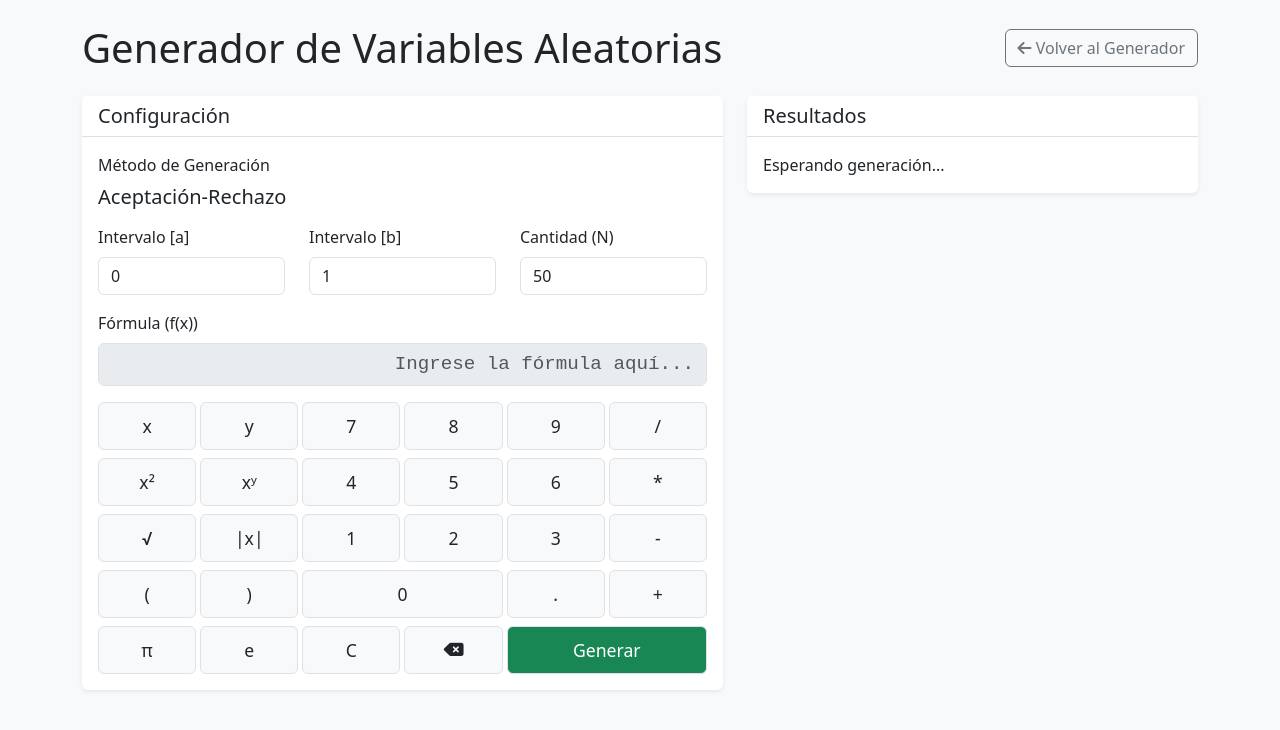
After one commit to alvaroariza/Generador-Aleatorio, a Flask app: page /variableAleatoria in a window 1280 px wide. The commit adds this page. Shown: the top 730 px of the page. Run offline with Flask 3, Linux system fonts and the light colour scheme.

Commit message:
seccion de generacion de variables aleatorias agregada

```diff
--- a/app.py
+++ b/app.py
@@ -13,6 +13,7 @@ from chi_cuadrada import validar_chi_cuadrada
 from distribucion_empirica import calcular_distribuciones
 from kolmogorov_smirnov import validar_kolmogorov_smirnov
 from shannon_entropy import calcular_entropia
+from aceptacion_rechazo import evaluar_aceptacion_rechazo
 
 app = Flask(__name__)
 
@@ -153,5 +154,36 @@ def validar():
         print("Error en /validar:", e)
         return jsonify({"error": f"Error interno: {str(e)}"}), 500
 
+@app.route('/generar-variable', methods=['POST'])
+def generar_variable():
+    if not request.is_json:
+        return jsonify({"error": "Se requiere JSON"}), 400
+
+    data = request.get_json()
+    metodo = data.get('metodo')
+    formula = data.get('formula')
+    resultado = {}
+
+    if metodo == 'rechazo':
+        try:
+            a = float(data.get('a'))
+            b = float(data.get('b'))
+            n = int(data.get('n'))
+            if n <= 0:
+                return jsonify({"error": "La cantidad debe ser un número positivo."}), 400
+            resultado = evaluar_aceptacion_rechazo(formula, a, b, n)
+            if 'error' not in resultado:
+                resultado['metodo'] = 'rechazo'
+        except (ValueError, TypeError):
+            return jsonify({"error": "Parámetros a, b o n inválidos."}), 400
+    else:
+        resultado = {"error": "Método no reconocido."}
+
+    return jsonify(resultado)
+
+@app.route('/variableAleatoria')
+def variable_aleatoria_page():
+    return render_template('variable_aleatoria.html')
+
 if __name__ == '__main__':
     app.run(debug=True)
--- /dev/null
+++ b/static/css/keyboard.css
@@ -0,0 +1,33 @@
+#virtual-keyboard .btn {
+    width: 100%;
+    height: 48px;
+    font-size: 1.1rem;
+    font-weight: 500;
+    padding: 0.5rem;
+    border: 1px solid #dee2e6;
+    background-color: #f8f9fa;
+    color: #212529;
+    display: flex;
+    align-items: center;
+    justify-content: center;
+}
+
+#virtual-keyboard .btn:hover {
+    background-color: #e2e6ea;
+}
+
+#virtual-keyboard .btn-success {
+    background-color: #198754;
+    color: white;
+}
+
+#virtual-keyboard .btn-success:hover {
+    background-color: #157347;
+}
+
+#formula {
+    font-size: 1.2rem;
+    font-family: 'Courier New', Courier, monospace;
+    background-color: #e9ecef;
+    text-align: right;
+}
--- /dev/null
+++ b/static/js/variable_aleatoria.js
@@ -0,0 +1,95 @@
+document.addEventListener('DOMContentLoaded', function() {
+    const formulaInput = document.getElementById('formula');
+    const keyboard = document.getElementById('virtual-keyboard');
+    const generateBtn = document.getElementById('generate');
+
+    // Lógica del teclado
+    keyboard.addEventListener('click', function(e) {
+        if (e.target.tagName !== 'BUTTON' && !e.target.closest('button')) return;
+        const button = e.target.closest('button');
+        if (button.id === 'generate') return; // La lógica de generar está abajo
+
+        const key = button.dataset.key;
+        const id = button.id;
+
+        if (!key && !id) return;
+        let currentValue = formulaInput.value;
+
+        if (id === 'backspace') formulaInput.value = currentValue.slice(0, -1);
+        else if (id === 'clear') formulaInput.value = '';
+        else if (key) formulaInput.value += key;
+    });
+
+    // Lógica del botón Generar
+    generateBtn.addEventListener('click', async function() {
+        const formula = formulaInput.value;
+        const a = document.getElementById('intervalo_a').value;
+        const b = document.getElementById('intervalo_b').value;
+        const n = document.getElementById('cantidad_va').value;
+
+        if (!formula) {
+            alert('Por favor, ingrese una fórmula.');
+            return;
+        }
+
+        if (a === '' || b === '' || n === '') {
+            alert('Por favor, complete los campos de intervalo y cantidad.');
+            return;
+        }
+        if (parseFloat(a) >= parseFloat(b)) {
+            alert('El inicio del intervalo (a) debe ser menor que el final (b).');
+            return;
+        }
+
+        const body = { metodo: 'rechazo', formula, a, b, n };
+
+        try {
+            const response = await fetch('/generar-variable', {
+                method: 'POST',
+                headers: { 'Content-Type': 'application/json' },
+                body: JSON.stringify(body)
+            });
+            const data = await response.json();
+            if (data.error) {
+                alert('Error: ' + data.error);
+                return;
+            }
+            displayResults(data);
+        } catch (error) {
+            console.error('Error en la petición:', error);
+            alert('Ocurrió un error al contactar al servidor.');
+        }
+    });
+
+    function displayResults(data) {
+        const resultsContainer = document.getElementById('va-results');
+        let html = 'Esperando generación...';
+
+        if (data.metodo === 'rechazo') {
+            const eficiencia = (data.n_aceptados / data.n_generados) * 100;
+            html = `
+                <h6>Resultados (Aceptación-Rechazo)</h6>
+                <div class="explicacion-item">Valor de M (máximo): <strong>${data.M.toFixed(4)}</strong></div>
+                <div class="explicacion-item">Aceptados: <strong>${data.n_aceptados} de ${data.n_generados}</strong> (${eficiencia.toFixed(1)}%)</div>
+
+                <h6 class="mt-3">Tabla de Simulación:</h6>
+                <div class="table-responsive" style="max-height: 300px; overflow-y: auto;">
+                    <table class="table table-sm table-hover">
+                        <thead><tr><th>r1</th><th>r2</th><th>VAX</th><th>f(VAX)</th><th>f(VAX)/M</th><th>Aceptado</th></tr></thead>
+                        <tbody>`;
+            data.tabla.forEach(row => {
+                html += `<tr>
+                    <td>${row.r1.toFixed(4)}</td><td>${row.r2.toFixed(4)}</td><td>${row.vax.toFixed(4)}</td>
+                    <td>${row.fx_vax.toFixed(4)}</td><td>${row.fx_vax_div_M.toFixed(4)}</td>
+                    <td><span class="badge bg-${row.aceptado === 'Sí' ? 'success' : 'danger'}">${row.aceptado}</span></td>
+                </tr>`;
+            });
+            html += '</tbody></table></div>';
+
+            if (data.variables_aceptadas.length > 0) {
+                html += `<h6 class="mt-3">Variables Aceptadas:</h6><div class="numeros-generados">${data.variables_aceptadas.map(v => v.toFixed(4)).join(', ')}</div>`;
+            }
+        }
+        resultsContainer.innerHTML = html;
+    }
+});
--- /dev/null
+++ b/templates/variable_aleatoria.html
@@ -0,0 +1,125 @@
+<!DOCTYPE html>
+<html lang="es">
+<head>
+    <meta charset="UTF-8">
+    <meta name="viewport" content="width=device-width, initial-scale=1.0">
+    <title>Generador de Variables Aleatorias</title>
+    <link href="https://cdn.jsdelivr.net/npm/bootstrap@5.3.0/dist/css/bootstrap.min.css" rel="stylesheet">
+    <link href="https://cdnjs.cloudflare.com/ajax/libs/font-awesome/6.0.0/css/all.min.css" rel="stylesheet">
+    <link rel="stylesheet" href="{{ url_for('static', filename='css/style.css') }}">
+    <link rel="stylesheet" href="{{ url_for('static', filename='css/keyboard.css') }}">
+</head>
+<body>
+    <div class="container mt-4">
+        <div class="d-flex justify-content-between align-items-center mb-4">
+            <h1 class="mb-0">Generador de Variables Aleatorias</h1>
+            <a href="/" class="btn btn-outline-secondary">
+                <i class="fas fa-arrow-left"></i> Volver al Generador
+            </a>
+        </div>
+
+        <div class="row">
+            <div class="col-lg-7">
+                <div class="card">
+                    <div class="card-header">
+                        <h5 class="card-title mb-0">Configuración</h5>
+                    </div>
+                    <div class="card-body">
+                        <div class="mb-3">
+                            <label class="form-label">Método de Generación</label>
+                            <h5>Aceptación-Rechazo</h5>
+                        </div>
+
+                        <div id="params-rechazo">
+                            <div class="row">
+                                <div class="col-md-4">
+                                    <div class="mb-3">
+                                        <label for="intervalo_a" class="form-label">Intervalo [a]</label>
+                                        <input type="number" class="form-control" id="intervalo_a" value="0">
+                                    </div>
+                                </div>
+                                <div class="col-md-4">
+                                    <div class="mb-3">
+                                        <label for="intervalo_b" class="form-label">Intervalo [b]</label>
+                                        <input type="number" class="form-control" id="intervalo_b" value="1">
+                                    </div>
+                                </div>
+                                <div class="col-md-4">
+                                    <div class="mb-3">
+                                        <label for="cantidad_va" class="form-label">Cantidad (N)</label>
+                                        <input type="number" class="form-control" id="cantidad_va" value="50">
+                                    </div>
+                                </div>
+                            </div>
+                        </div>
+
+                        <div class="mb-3">
+                            <label for="formula" class="form-label">Fórmula (f(x))</label>
+                            <input type="text" class="form-control" id="formula" placeholder="Ingrese la fórmula aquí..." readonly>
+                        </div>
+
+                        <!-- Teclado Virtual -->
+                        <div id="virtual-keyboard">
+                            <!-- Fila 1 -->
+                            <div class="row g-1">
+                                <div class="col-2"><button class="btn btn-key" data-key="x">x</button></div>
+                                <div class="col-2"><button class="btn btn-key" data-key="y">y</button></div>
+                                <div class="col-2"><button class="btn btn-num" data-key="7">7</button></div>
+                                <div class="col-2"><button class="btn btn-num" data-key="8">8</button></div>
+                                <div class="col-2"><button class="btn btn-num" data-key="9">9</button></div>
+                                <div class="col-2"><button class="btn btn-op" data-key="/">/</button></div>
+                            </div>
+                            <!-- Fila 2 -->
+                            <div class="row g-1 mt-1">
+                                <div class="col-2"><button class="btn btn-key" data-key="^2">x²</button></div>
+                                <div class="col-2"><button class="btn btn-key" data-key="^">xʸ</button></div>
+                                <div class="col-2"><button class="btn btn-num" data-key="4">4</button></div>
+                                <div class="col-2"><button class="btn btn-num" data-key="5">5</button></div>
+                                <div class="col-2"><button class="btn btn-num" data-key="6">6</button></div>
+                                <div class="col-2"><button class="btn btn-op" data-key="*">*</button></div>
+                            </div>
+                            <!-- Fila 3 -->
+                            <div class="row g-1 mt-1">
+                                <div class="col-2"><button class="btn btn-key" data-key="sqrt(">√</button></div>
+                                <div class="col-2"><button class="btn btn-key" data-key="abs(">|x|</button></div>
+                                <div class="col-2"><button class="btn btn-num" data-key="1">1</button></div>
+                                <div class="col-2"><button class="btn btn-num" data-key="2">2</button></div>
+                                <div class="col-2"><button class="btn btn-num" data-key="3">3</button></div>
+                                <div class="col-2"><button class="btn btn-op" data-key="-">-</button></div>
+                            </div>
+                            <!-- Fila 4 -->
+                            <div class="row g-1 mt-1">
+                                <div class="col-2"><button class="btn btn-key" data-key="(">(</button></div>
+                                <div class="col-2"><button class="btn btn-key" data-key=")">)</button></div>
+                                <div class="col-4"><button class="btn btn-num" data-key="0">0</button></div>
+                                <div class="col-2"><button class="btn btn-num" data-key=".">.</button></div>
+                                <div class="col-2"><button class="btn btn-op" data-key="+">+</button></div>
+                            </div>
+                            <!-- Fila 5 -->
+                            <div class="row g-1 mt-1">
+                                <div class="col-2"><button class="btn btn-key" data-key="pi">π</button></div>
+                                <div class="col-2"><button class="btn btn-key" data-key="e">e</button></div>
+                                <div class="col-2"><button class="btn btn-op" id="clear">C</button></div>
+                                <div class="col-2"><button class="btn btn-op" id="backspace"><i class="fas fa-backspace"></i></button></div>
+                                <div class="col-4"><button class="btn btn-success" id="generate">Generar</button></div>
+                            </div>
+                        </div>
+                    </div>
+                </div>
+            </div>
+            <div class="col-lg-5">
+                <!-- Aquí irán los resultados o parámetros adicionales -->
+                <div class="card">
+                    <div class="card-header"><h5 class="card-title mb-0">Resultados</h5></div>
+                    <div class="card-body" id="va-results">
+                        Esperando generación...
+                    </div>
+                </div>
+            </div>
+        </div>
+    </div>
+
+    <script src="https://cdn.jsdelivr.net/npm/bootstrap@5.3.0/dist/js/bootstrap.bundle.min.js"></script>
+    <script src="{{ url_for('static', filename='js/variable_aleatoria.js') }}"></script>
+</body>
+</html>
```
Also changed, not shown: aceptacion_rechazo.py (added, +62 -0 lines), templates/index.html (+6 -1 lines).
